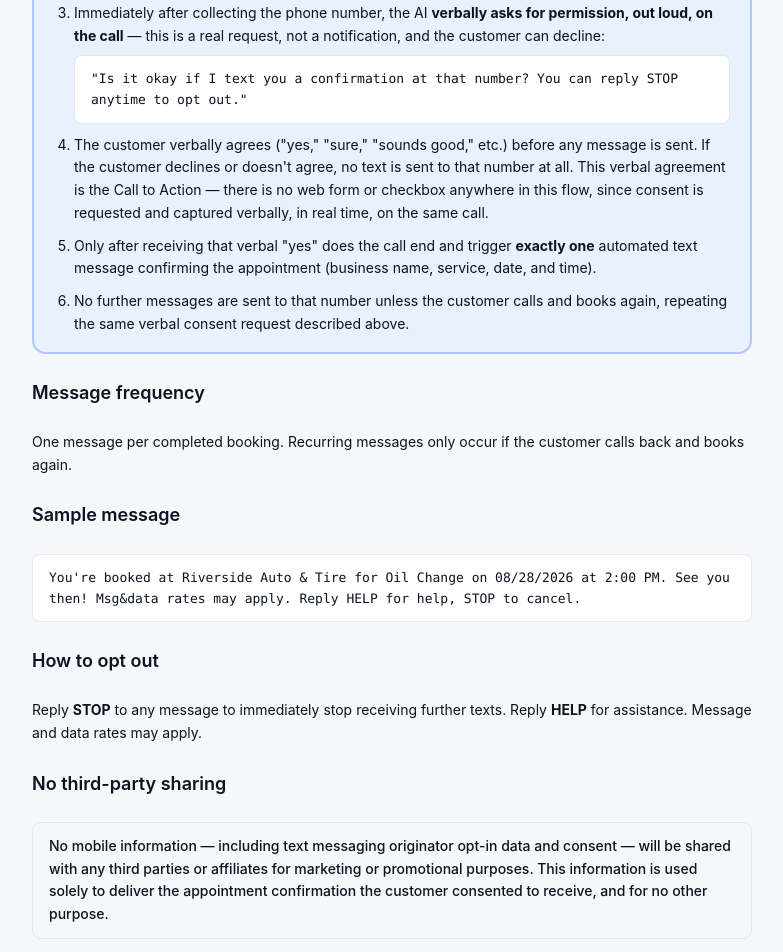
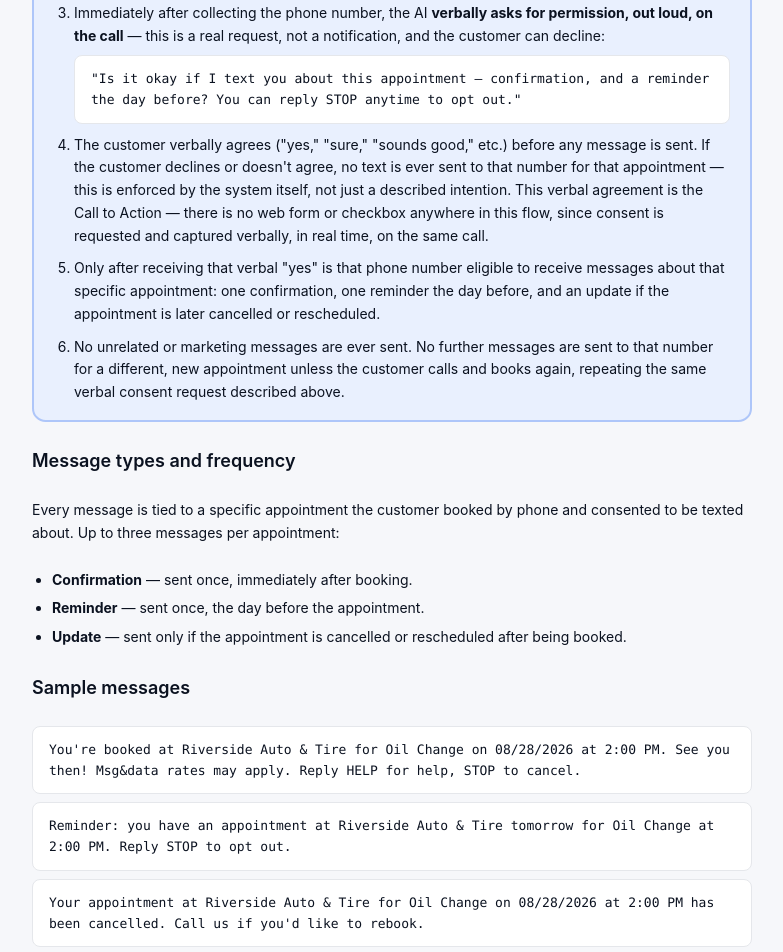
Before and after one commit to hassanelnaim/HavnLine, a Next.js app: page /sms-terms in a window 1280 px wide. Shown: the part 480-1432 px from the top of the page, without its empty margins (248-1031 px from the left). Built offline with nearby package versions, Linux system fonts and the light colour scheme.

Commit message:
Add appointment reminders, cancellation/reschedule texts, persist real consent

```diff
--- /dev/null
+++ b/app/api/cron/send-reminders/route.ts
@@ -0,0 +1,55 @@
+import { NextRequest, NextResponse } from "next/server";
+import { createAdminClient } from "@/lib/supabase/admin";
+import { smsClient } from "@/lib/integrations/sms";
+
+export const dynamic = "force-dynamic";
+
+/**
+ * Sends "your appointment is tomorrow" reminder texts, once per day.
+ * Runs on Vercel's free-tier-compatible once-daily cron schedule (see
+ * vercel.json). "Tomorrow" is computed separately for EACH business
+ * in that business's own real timezone, not the fixed UTC time the
+ * cron itself fires at — those are two different things and shouldn't
+ * be conflated.
+ */
+export async function GET(request: NextRequest) {
+  // Vercel automatically sends this header on real cron invocations —
+  // verifying it stops anyone else from triggering mass reminder
+  // sends just by hitting this URL directly.
+  const authHeader = request.headers.get("authorization");
+  if (authHeader !== `Bearer ${process.env.CRON_SECRET}`) {
+    return NextResponse.json({ error: "Unauthorized" }, { status: 401 });
+  }
+
+  const admin = createAdminClient();
+  const { data: businesses } = await admin.from("businesses").select("id, name, timezone");
+
+  let remindersSent = 0;
+
+  for (const business of businesses || []) {
+    const tomorrowDateStr = new Intl.DateTimeFormat("en-CA", {
+      timeZone: business.timezone || "America/New_York",
+      year: "numeric", month: "2-digit", day: "2-digit",
+    }).format(new Date(Date.now() + 24 * 60 * 60 * 1000));
+
+    const { data: appointments } = await admin
+      .from("appointments")
+      .select("id, phone, customer_name, service_name, time")
+      .eq("business_id", business.id)
+      .eq("date", tomorrowDateStr)
+      .eq("status", "confirmed")
+      .eq("sms_consent", true)
+      .is("reminder_sent_at", null);
+
+    for (const appt of appointments || []) {
+      const smsBody = `Reminder: you have an appointment at ${business.name} tomorrow for ${appt.service_name} at ${appt.time}. Reply STOP to opt out.`;
+      const result = await smsClient.send(business.id, appt.phone, smsBody);
+      if (result.sent) {
+        await admin.from("appointments").update({ reminder_sent_at: new Date().toISOString() }).eq("id", appt.id);
+        remindersSent++;
+      }
+    }
+  }
+
+  return NextResponse.json({ success: true, remindersSent });
+}
--- a/app/sms-terms/page.tsx
+++ b/app/sms-terms/page.tsx
@@ -35,22 +35,35 @@ export default function SmsTermsPage() {
               <li>
                 Immediately after collecting the phone number, the AI <strong>verbally asks for permission, out loud, on the call</strong> — this is a real request, not a notification, and the customer can decline:
                 <div className="mt-2 rounded-lg border border-border bg-card px-4 py-3 font-mono text-[13px] text-text">
-                  "Is it okay if I text you a confirmation at that number? You can reply STOP anytime to opt out."
+                  "Is it okay if I text you about this appointment — confirmation, and a reminder the day before? You can reply STOP anytime to opt out."
                 </div>
               </li>
-              <li>The customer verbally agrees ("yes," "sure," "sounds good," etc.) before any message is sent. If the customer declines or doesn't agree, no text is sent to that number at all. This verbal agreement is the Call to Action — there is no web form or checkbox anywhere in this flow, since consent is requested and captured verbally, in real time, on the same call.</li>
-              <li>Only after receiving that verbal "yes" does the call end and trigger <strong>exactly one</strong> automated text message confirming the appointment (business name, service, date, and time).</li>
-              <li>No further messages are sent to that number unless the customer calls and books again, repeating the same verbal consent request described above.</li>
+              <li>The customer verbally agrees ("yes," "sure," "sounds good," etc.) before any message is sent. If the customer declines or doesn't agree, no text is ever sent to that number for that appointment — this is enforced by the system itself, not just a described intention. This verbal agreement is the Call to Action — there is no web form or checkbox anywhere in this flow, since consent is requested and captured verbally, in real time, on the same call.</li>
+              <li>Only after receiving that verbal "yes" is that phone number eligible to receive messages about that specific appointment: one confirmation, one reminder the day before, and an update if the appointment is later cancelled or rescheduled.</li>
+              <li>No unrelated or marketing messages are ever sent. No further messages are sent to that number for a different, new appointment unless the customer calls and books again, repeating the same verbal consent request described above.</li>
             </ol>
           </div>
 
-          <h2 className="font-display text-[18px] font-semibold text-ink">Message frequency</h2>
-          <p>One message per completed booking. Recurring messages only occur if the customer calls back and books again.</p>
+          <h2 className="font-display text-[18px] font-semibold text-ink">Message types and frequency</h2>
+          <p>Every message is tied to a specific appointment the customer booked by phone and consented to be texted about. Up to three messages per appointment:</p>
+          <ul className="ml-5 list-disc space-y-1.5">
+            <li><strong>Confirmation</strong> — sent once, immediately after booking.</li>
+            <li><strong>Reminder</strong> — sent once, the day before the appointment.</li>
+            <li><strong>Update</strong> — sent only if the appointment is cancelled or rescheduled after being booked.</li>
+          </ul>
 
-          <h2 className="font-display text-[18px] font-semibold text-ink">Sample message</h2>
-          <div className="rounded-lg border border-border bg-card px-4 py-3 font-mono text-[13px] text-text">
-            You're booked at Riverside Auto &amp; Tire for Oil Change on 08/28/2026 at 2:00 PM. See you then!
-            Msg&amp;data rates may apply. Reply HELP for help, STOP to cancel.
+          <h2 className="font-display text-[18px] font-semibold text-ink">Sample messages</h2>
+          <div className="space-y-2">
+            <div className="rounded-lg border border-border bg-card px-4 py-3 font-mono text-[13px] text-text">
+              You're booked at Riverside Auto &amp; Tire for Oil Change on 08/28/2026 at 2:00 PM. See you then!
+              Msg&amp;data rates may apply. Reply HELP for help, STOP to cancel.
+            </div>
+            <div className="rounded-lg border border-border bg-card px-4 py-3 font-mono text-[13px] text-text">
+              Reminder: you have an appointment at Riverside Auto &amp; Tire tomorrow for Oil Change at 2:00 PM. Reply STOP to opt out.
+            </div>
+            <div className="rounded-lg border border-border bg-card px-4 py-3 font-mono text-[13px] text-text">
+              Your appointment at Riverside Auto &amp; Tire for Oil Change on 08/28/2026 at 2:00 PM has been cancelled. Call us if you'd like to rebook.
+            </div>
           </div>
 
           <h2 className="font-display text-[18px] font-semibold text-ink">How to opt out</h2>
--- a/lib/ai/systemPrompt.ts
+++ b/lib/ai/systemPrompt.ts
@@ -111,7 +111,7 @@ How to choose between escalate_to_human and transfer_call — this distinction m
 - transfer_call connects the customer to a real person live, immediately. ONLY use this when the customer explicitly and specifically asks to speak with a human/person/someone else.
 - Never escalate or transfer just because a question is slightly unusual — try to answer confidently from the information you have first.
 
-When you collect a customer's phone number to book an appointment, you MUST explicitly ask for permission before sending any confirmation text — never just announce that you will. Ask something like "Is it okay if I text you a confirmation at that number? You can reply STOP anytime to opt out." Wait for a real "yes" (or similar clear agreement) before proceeding. If the customer says no or seems unsure, do NOT send a text — just confirm the appointment verbally instead. This spoken exchange is the customer's actual, real consent to receive that text — treat it as a genuine request, not a formality.
+When you collect a customer's phone number to book an appointment, you MUST explicitly ask for permission before sending any texts — never just announce that you will. Ask something like "Is it okay if I text you about this appointment — confirmation, and a reminder the day before? You can reply STOP anytime to opt out." Wait for a real "yes" (or similar clear agreement) before proceeding. If the customer says no or seems unsure, do NOT send any texts — just confirm the appointment verbally instead. This spoken exchange is the customer's actual, real consent to receive texts about that specific appointment (confirmation, reminders, and updates like cancellations or reschedules) — treat it as a genuine request, not a formality.
 
 CRITICAL RULES — these override anything else:
 - Never invent prices, services, availability, hours, discounts, or policies not listed above.
--- a/lib/ai/tools.ts
+++ b/lib/ai/tools.ts
@@ -122,6 +122,7 @@ async function book_appointment(
       time: input.time,
       status: "confirmed",
       created_via: "ai",
+      sms_consent: input.sms_consent,
     })
     .select()
     .single();
@@ -165,6 +166,14 @@ async function cancel_appointment(input: { phone: string; date?: string }, ctx:
   const { error } = await admin.from("appointments").update({ status: "cancelled" }).eq("id", appt.id);
   if (error) return { success: false, error: error.message };
 
+  // Only ever text if this customer actually consented at booking
+  // time — a decline then shouldn't be silently overridden by a
+  // cancellation notice now.
+  if (appt.sms_consent) {
+    const smsBody = `Your appointment at ${ctx.context.business.name} for ${appt.service_name} on ${appt.date} at ${appt.time} has been cancelled. Call us if you'd like to rebook.`;
+    await smsClient.send(ctx.businessId, input.phone, smsBody);
+  }
+
   return { success: true, cancelled: { service_name: appt.service_name, date: appt.date, time: appt.time } };
 }
 
@@ -182,6 +191,11 @@ async function reschedule_appointment(
   const appt = appointments[0];
   const { error } = await admin.from("appointments").update({ date: input.new_date, time: input.new_time }).eq("id", appt.id);
   if (error) return { success: false, error: error.message };
+
+  if (appt.sms_consent) {
+    const smsBody = `Your appointment at ${ctx.context.business.name} for ${appt.service_name} has been moved to ${input.new_date} at ${input.new_time}. See you then!`;
+    await smsClient.send(ctx.businessId, input.phone, smsBody);
+  }
 
   return { success: true, service_name: appt.service_name, new_date: input.new_date, new_time: input.new_time };
 }
--- a/lib/database/types.ts
+++ b/lib/database/types.ts
@@ -147,6 +147,8 @@ export interface DbAppointment {
   time: string;
   status: "confirmed" | "pending" | "cancelled" | "completed" | "no_show";
   created_via: "ai" | "human";
+  sms_consent: boolean;
+  reminder_sent_at: ISODateTime | null;
   created_at: ISODateTime;
 }
 
--- a/lib/mock/data.ts
+++ b/lib/mock/data.ts
@@ -100,7 +100,7 @@ export const mockCallMessages: DbCallMessage[] = [
 ];
 
 export const mockAppointments: DbAppointment[] = [
-  { id: "appt_1", business_id: BUSINESS_ID, customer_id: "cust_1", customer_name: "John Smith", phone: "3135550101", service_id: "svc_1", service_name: "Oil Change", date: new Date(Date.now() + 86400000).toISOString().slice(0, 10), time: "9:00 AM", status: "confirmed", created_via: "ai", created_at: daysAgo(1) },
+  { id: "appt_1", business_id: BUSINESS_ID, customer_id: "cust_1", customer_name: "John Smith", phone: "3135550101", service_id: "svc_1", service_name: "Oil Change", date: new Date(Date.now() + 86400000).toISOString().slice(0, 10), time: "9:00 AM", status: "confirmed", created_via: "ai", sms_consent: true, reminder_sent_at: null, created_at: daysAgo(1) },
 ];
 
 export const mockKnowledgeItems: DbKnowledgeItem[] = [
```
Also changed, not shown: vercel.json (added), 1 other file (tests, documents, lock files or other folders).
